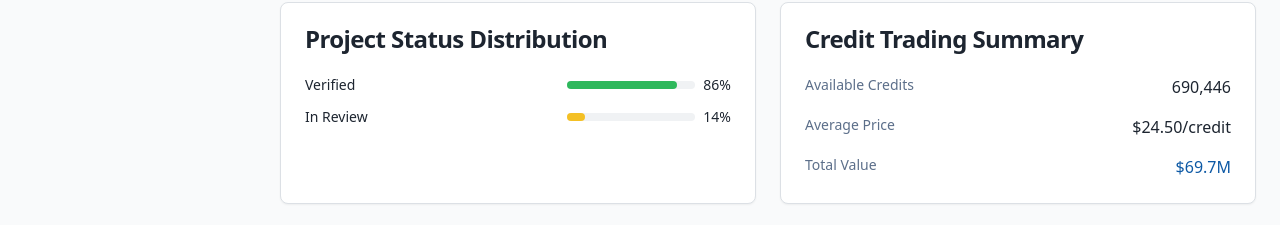
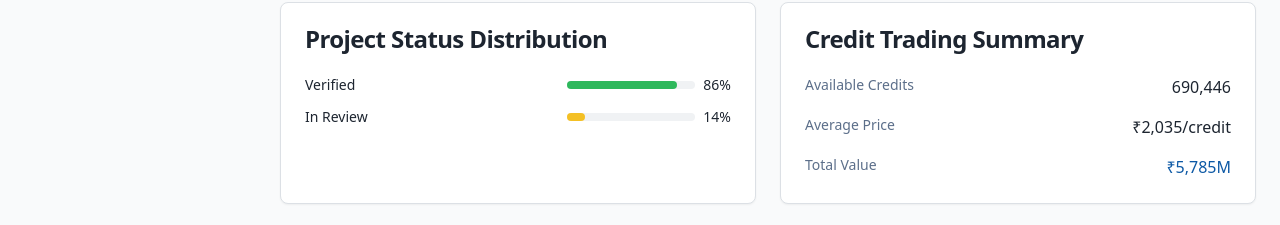
Before and after one commit to Shlok1729/carbon-tide-admin, a React (Vite) app: page / in a window 1280 px wide. Shown: the part 817-1042 px from the top of the page. Built offline with nearby package versions, Linux system fonts and the light colour scheme; the HTML template or start-up script is replaced by a standard one.

Commit message:
Update currency to INR

```diff
--- a/src/components/Overview.tsx
+++ b/src/components/Overview.tsx
@@ -219,11 +219,11 @@ export const Overview = () => {
               </div>
               <div className="flex justify-between">
                 <span className="text-sm text-muted-foreground">Average Price</span>
-                <span className="font-medium">$24.50/credit</span>
+                <span className="font-medium">₹2,035/credit</span>
               </div>
               <div className="flex justify-between">
                 <span className="text-sm text-muted-foreground">Total Value</span>
-                <span className="font-medium text-primary">$69.7M</span>
+                <span className="font-medium text-primary">₹5,785M</span>
               </div>
             </div>
           </CardContent>
```
